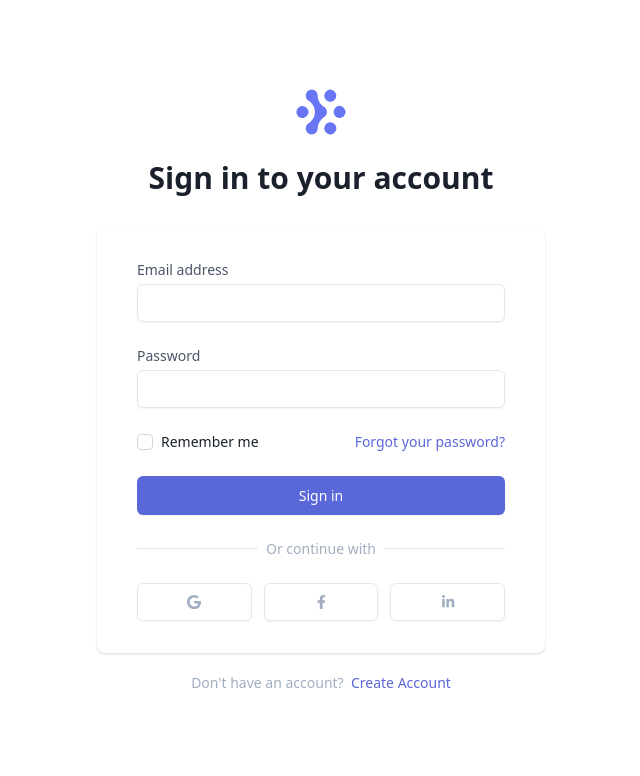
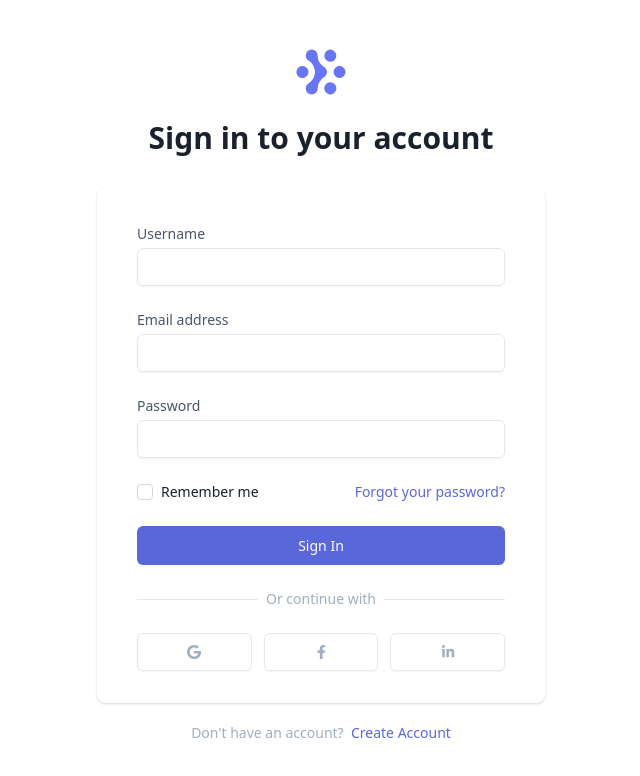
Before and after one commit to guyromellemagayano/web-crawl-app, a Next.js app in the folder frontend/: page /login in a window 1280 px wide. Shown: the top 776 px of the page, without its empty margins (319-959 px from the left). Built offline with nearby package versions, Linux system fonts and the light colour scheme; no server answers.

Commit message:
Update frontend pages
- Update dashboard
- Update homepage
- Update login
- Update registration

```diff
--- a/frontend/pages/index.jsx
+++ b/frontend/pages/index.jsx
@@ -1,5 +1,5 @@
 import Head from 'next/head'
-import Layout from '../components/layout'
+import Layout from '../src/components/layout'
 
 const Home = () => {
   return (
--- a/frontend/pages/login.jsx
+++ b/frontend/pages/login.jsx
@@ -1,176 +1,69 @@
-import React, { useState } from 'react'
+import { useState } from 'react'
+import Cookies from 'js-cookie'
+import Router from 'next/router'
+import { useUser } from '../src/lib/hooks'
 import Head from 'next/head'
-import Link from 'next/link'
 import styled from 'styled-components'
-import { FontAwesomeIcon } from '@fortawesome/react-fontawesome'
+import LogoLabel from '../src/components/site/logo-label'
+import SiteForm from '../src/components/site/form'
 
 const LoginDiv = styled.div``
 
 const Login = () => {
+  useUser({ redirectTo: '/', redirectIfFound: true })
+
+  const [errorMsg, setErrorMsg] = useState('')
+  const [successMsg, setSuccessMsg] = useState('')
+
+  async function handleSubmit(e) {
+    event.preventDefault()
+
+    if (errorMsg) setErrorMsg('')
+    if (successMsg) setSuccessMsg('')
+
+    const body = {
+      username: e.currentTarget.username.value,
+      password: e.currentTarget.password1.value,
+    }
+
+    try {
+      const res = await fetch('/api/auth/login/', {
+        method: 'POST',
+        headers: {
+          'Accept': 'application/json',
+          'Content-Type': 'application/json',
+          'X-CSRFToken': Cookies.get('csrftoken'),
+        },
+        body: JSON.stringify(body),
+      })
+
+      if (Math.floor(res.status/200) === 1) {
+        Router.push('/dashboard')
+      } else {
+        throw new Error(await res.text())
+      }
+    } catch (error) {
+      console.error('An unexpected error occurred', error)
+      setErrorMsg(error.message)
+    }
+  }
+
   return (
     <>
       <Head>
         <title>Login</title>
       </Head>
 
-      <LoginDiv>
-        <div className="min-h-screen bg-gray-50 flex flex-col justify-center py-12 sm:px-6 lg:px-8">
-          <div className="sm:mx-auto sm:w-full sm:max-w-md">
-            <img
-              className="mx-auto h-12 w-auto"
-              src="/img/logos/workflow-mark-on-dark.svg"
-              alt="Workflow"
-            />
-            <h2 className="mt-6 text-center text-3xl leading-9 font-extrabold text-gray-900">
-              Sign in to your account
-            </h2>
-          </div>
-
-          <div className="mt-8 sm:mx-auto sm:w-full sm:max-w-md">
-            <div className="bg-white py-8 px-4 shadow sm:rounded-lg sm:px-10">
-              <form action="#" method="POST">
-                <div>
-                  <label
-                    htmlFor="email"
-                    className="block text-sm font-medium leading-5 text-gray-700"
-                  >
-                    Email address
-                  </label>
-                  <div className="mt-1 rounded-md shadow-sm">
-                    <input
-                      id="email"
-                      type="email"
-                      required
-                      className="appearance-none block w-full px-3 py-2 border border-gray-300 rounded-md placeholder-gray-400 focus:outline-none focus:shadow-outline-blue focus:border-blue-300 transition duration-150 ease-in-out sm:text-sm sm:leading-5"
-                    />
-                  </div>
-                </div>
-
-                <div className="mt-6">
-                  <label
-                    htmlFor="password"
-                    className="block text-sm font-medium leading-5 text-gray-700"
-                  >
-                    Password
-                  </label>
-                  <div className="mt-1 rounded-md shadow-sm">
-                    <input
-                      id="password"
-                      type="password"
-                      required
-                      className="appearance-none block w-full px-3 py-2 border border-gray-300 rounded-md placeholder-gray-400 focus:outline-none focus:shadow-outline-blue focus:border-blue-300 transition duration-150 ease-in-out sm:text-sm sm:leading-5"
-                    />
-                  </div>
-                </div>
-
-                <div className="mt-6 flex items-center justify-between">
-                  <div className="flex items-center">
-                    <input
-                      id="remember_me"
-                      type="checkbox"
-                      className="form-checkbox h-4 w-4 text-indigo-600 transition duration-150 ease-in-out"
-                    />
-                    <label
-                      htmlFor="remember_me"
-                      className="ml-2 block text-sm leading-5 text-gray-900"
-                    >
-                      Remember me
-                    </label>
-                  </div>
-
-                  <div className="text-sm leading-5">
-                    <a
-                      href="/reset-password"
-                      className="font-medium text-indigo-600 hover:text-indigo-500 focus:outline-none focus:underline transition ease-in-out duration-150"
-                    >
-                      Forgot your password?
-                    </a>
-                  </div>
-                </div>
-
-                <div className="mt-6">
-                  <span className="block w-full rounded-md shadow-sm">
-                    <button
-                      type="submit"
-                      className="w-full flex justify-center py-2 px-4 border border-transparent text-sm font-medium rounded-md text-white bg-indigo-600 hover:bg-indigo-500 focus:outline-none focus:border-indigo-700 focus:shadow-outline-indigo active:bg-indigo-700 transition duration-150 ease-in-out"
-                    >
-                      Sign in
-                    </button>
-                  </span>
-                </div>
-              </form>
-
-              <div className="mt-6">
-                <div className="relative">
-                  <div className="absolute inset-0 flex items-center">
-                    <div className="w-full border-t border-gray-300"></div>
-                  </div>
-                  <div className="relative flex justify-center text-sm leading-5">
-                    <span className="px-2 bg-white text-gray-500">
-                      Or continue with
-                    </span>
-                  </div>
-                </div>
-
-                <div className="mt-6 grid grid-cols-3 gap-3">
-                  <div>
-                    <span className="w-full inline-flex rounded-md shadow-sm">
-                      <Link href="/auth/google/login/">
-                        <a
-                          type="button"
-                          className="w-full inline-flex justify-center py-2 px-4 border border-gray-300 rounded-md bg-white text-sm leading-5 font-medium text-gray-500 hover:text-gray-400 focus:outline-none focus:border-blue-300 focus:shadow-outline-blue transition duration-150 ease-in-out"
-                          aria-label="Sign in with Google"
-                        >
-                          <FontAwesomeIcon icon={['fab', 'google']} className="h-5 h-5" />
-                        </a>
-                      </Link>
-                    </span>
-                  </div>
-
-                  <div>
-                    <span className="w-full inline-flex rounded-md shadow-sm">
-                      <Link href="#">
-                        <a
-                          type="button"
-                          className="w-full inline-flex justify-center py-2 px-4 border border-gray-300 rounded-md bg-white text-sm leading-5 font-medium text-gray-500 hover:text-gray-400 focus:outline-none focus:border-blue-300 focus:shadow-outline-blue transition duration-150 ease-in-out"
-                          aria-label="Sign in with Facebook"
-                        >
-                          <FontAwesomeIcon icon={['fab', 'facebook-f']} className="h-5 h-5" />
-                        </a>
-                      </Link>
-                    </span>
-                  </div>
-
-                  <div>
-                    <span className="w-full inline-flex rounded-md shadow-sm">
-                      <Link href="#">
-                        <a
-                          type="button"
-                          className="w-full inline-flex justify-center py-2 px-4 border border-gray-300 rounded-md bg-white text-sm leading-5 font-medium text-gray-500 hover:text-gray-400 focus:outline-none focus:border-blue-300 focus:shadow-outline-blue transition duration-150 ease-in-out"
-                          aria-label="Sign in with LinkedIn"
-                        >
-                          <FontAwesomeIcon icon={['fab', 'linkedin-in']} className="h-5 h-5" />
-                        </a>
-                      </Link>
-                    </span>
-                  </div>
-                </div>
-              </div>
-            </div>
-          </div>
-
-          <div className="relative flex justify-center wrap flex-row text-sm leading-5">
-            <span className="px-2 py-5 text-gray-500">
-              Don't have an account? &nbsp;
-              <a
-                href="/registration"
-                className="font-medium text-indigo-600 hover:text-indigo-500 focus:outline-none focus:underline transition ease-in-out duration-150"
-              >
-                Create Account
-              </a>
-            </span>
-          </div>
-        </div>
+      <LoginDiv className={`min-h-screen bg-gray-50 flex flex-col justify-center py-12 sm:px-6 lg:px-8`}>
+        <LogoLabel
+          isLogin
+        />
+        <SiteForm
+          isLogin
+          errorMessage={errorMsg}
+          successMessage={successMsg}
+          onSubmit={handleSubmit}
+        />
       </LoginDiv>
     </>
   )
```
Also changed, not shown: frontend/pages/dashboard.jsx (+7 -8 lines), frontend/pages/registration.jsx (+60 -116 lines).
